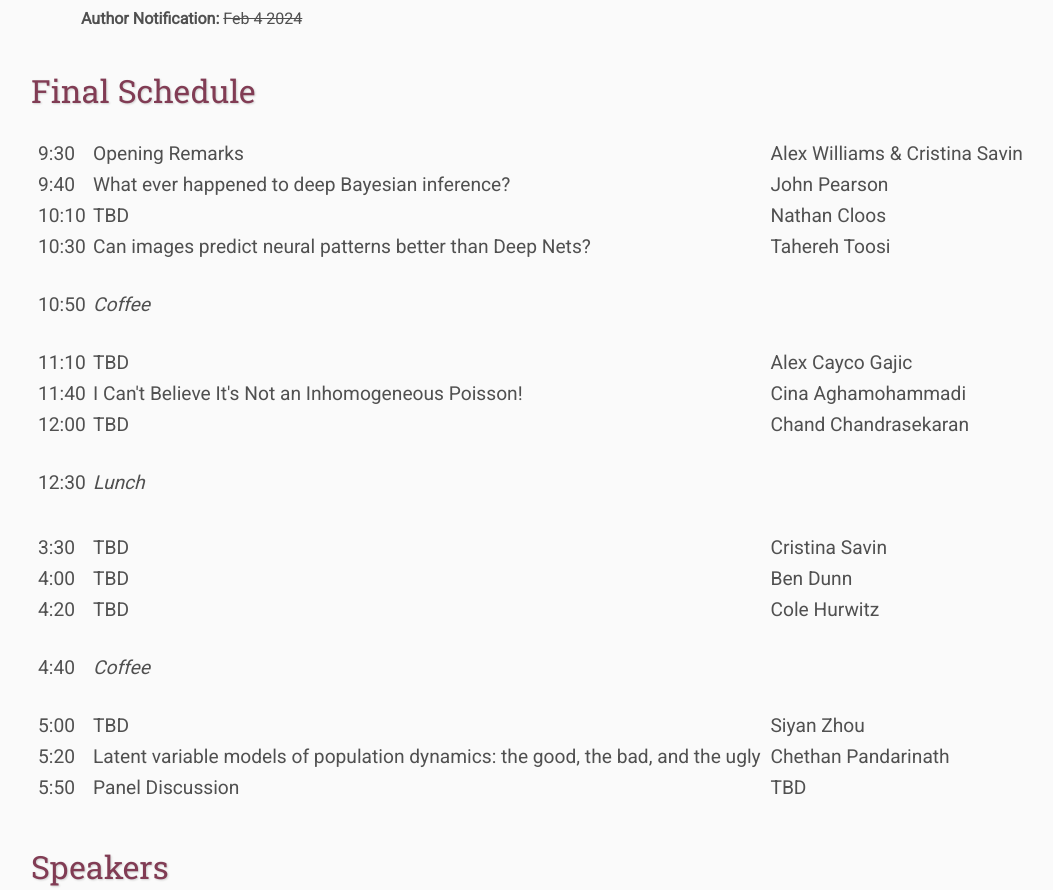
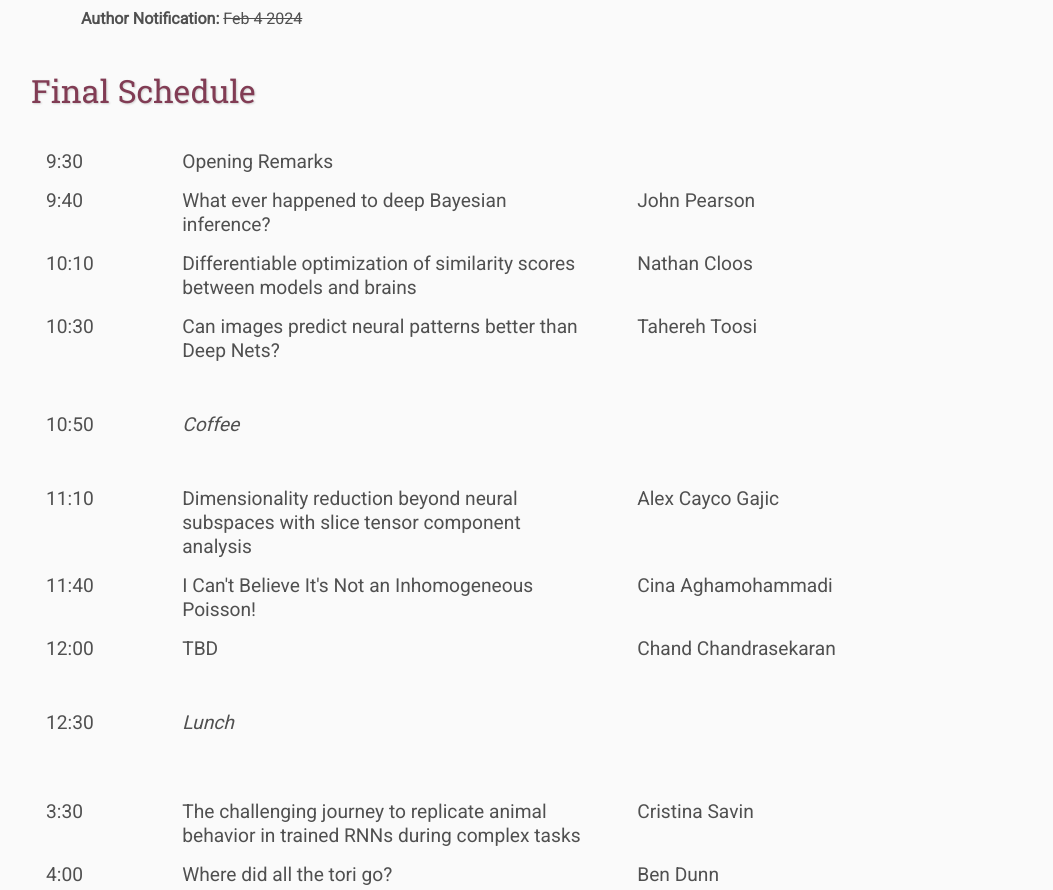
Before and after one commit to ahwillia/cosyne-icbinb, a plain HTML site: page index.html in a window 1280 px wide. Shown: the part 1420-2310 px from the top of the page, without its empty margins (109-1162 px from the left). Drawn offline with Linux system fonts and the light colour scheme.

Commit message:
update titles

```diff
--- a/assets/main.css
+++ b/assets/main.css
@@ -40,7 +40,13 @@ body{
 
 #tableschedule{
     font-size: 1.2em;
-    border-spacing: .4em;
+    border-spacing: .8em;
+}
+
+.mid{
+    padding-left: 30px;
+    padding-right: 30px;
+    width: 50%
 }
 
 a{color: #b8860b; text-decoration:none;}
--- a/index.html
+++ b/index.html
@@ -82,54 +82,54 @@
 
     <table id="tableschedule">
         <tr>
-            <th>9:30</th>
-            <th>Opening Remarks</th>
-            <th>Alex Williams &amp; Cristina Savin</th>
+            <td>9:30</td>
+            <td class="mid">Opening Remarks</td>
+            <td></td>
         </tr>
         <tr>
-            <th>9:40</th>
-            <th>What ever happened to deep Bayesian inference?</th>
-            <th>John Pearson</th>
+            <td>9:40</th>
+            <td class="mid">What ever happened to deep Bayesian inference?</td>
+            <td>John Pearson</td>
         </tr>
         <tr>
             <td>10:10</td>
-            <td>TBD</td>
+            <td class="mid">Differentiable optimization of similarity scores between models and brains</td>
             <td>Nathan Cloos</td>
         </tr>
         <tr>
             <td>10:30</td>
-            <td>Can images predict neural patterns better than Deep Nets?</td>
+            <td class="mid">Can images predict neural patterns better than Deep Nets?</td>
             <td>Tahereh Toosi</td>
         </tr>
 
         <tr><td style="padding: 10px;"></td></tr>
         <tr>
             <td>10:50</td>
-            <td><i>Coffee</i></td>
+            <td class="mid"><i>Coffee</i></td>
             <td></td>
         </tr>
         <tr><td style="padding: 10px;"></td></tr>
 
         <tr>
             <td>11:10</td>
-            <td>TBD</td>
+            <td class="mid">Dimensionality reduction beyond neural subspaces with slice tensor component analysis</td>
             <td>Alex Cayco Gajic</td>
         </tr>
         <tr>
             <td>11:40</td>
-            <td>I Can't Believe It's Not an Inhomogeneous Poisson!</td>
+            <td class="mid">I Can't Believe It's Not an Inhomogeneous Poisson!</td>
             <td>Cina Aghamohammadi</td>
         </tr>
         <tr>
             <td>12:00</td>
-            <td>TBD</td>
+            <td class="mid">TBD</td>
             <td>Chand Chandrasekaran</td>
         </tr>
 
         <tr><td style="padding: 10px;"></td></tr>
         <tr>
             <td>12:30</td>
-            <td><i>Lunch</i></td>
+            <td class="mid"><i>Lunch</i></td>
             <td></td>
         </tr>
         <tr><td style="padding: 10px;"></td></tr>
@@ -137,40 +137,40 @@
         <tr></tr>
         <tr>
             <td>3:30</td>
-            <td>TBD</td>
+            <td class="mid">The challenging journey to replicate animal behavior in trained RNNs during complex tasks</td>
             <td>Cristina Savin</td>
         </tr>
         <tr>
             <td>4:00</td>
-            <td>TBD</td>
+            <td class="mid">Where did all the tori go?</td>
             <td>Ben Dunn</td>
         </tr>
         <tr>
             <td>4:20</td>
-            <td>TBD</td>
+            <td class="mid">TBD</td>
             <td>Cole Hurwitz</td>
         </tr>
         <tr><td style="padding: 10px;"></td></tr>
         <tr>
             <td>4:40</td>
-            <td><i>Coffee</i></td>
+            <td class="mid"><i>Coffee</i></td>
             <td></td>
         </tr>
         <tr><td style="padding: 10px;"></td></tr>
         <tr>
             <td>5:00</td>
-            <td>TBD</td>
+            <td class="mid">Data-constrained and generative RNN models of mouse cortical dynamics during navigation</td>
             <td>Siyan Zhou</td>
         </tr>
         <tr>
             <td>5:20</td>
-            <td>Latent variable models of population dynamics: the good, the bad, and the ugly</td>
+            <td class="mid">Latent variable models of population dynamics: the good, the bad, and the ugly</td>
             <td>Chethan Pandarinath</td>
         </tr>
         <tr>
             <td>5:50</td>
-            <td>Panel Discussion</td>
-            <td>TBD</td>
+            <td class="mid">Panel Discussion</td>
+            <td></td>
         </tr>
     </table>
 
```
